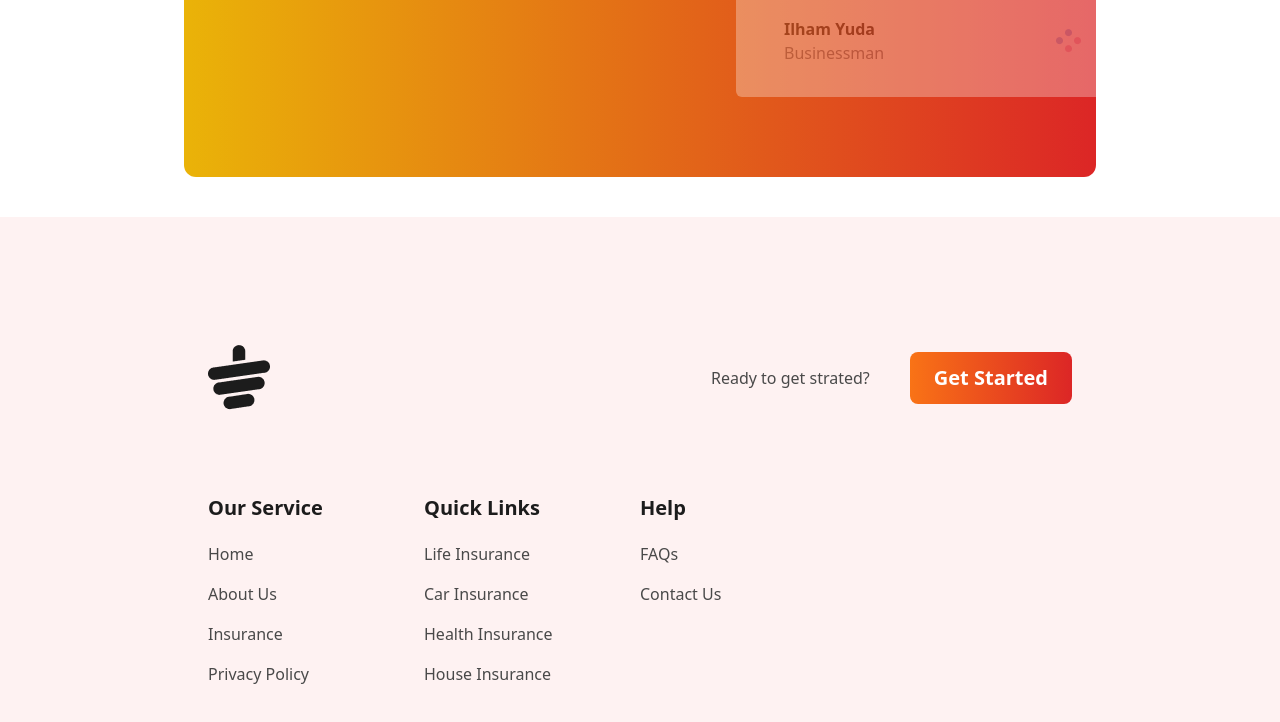
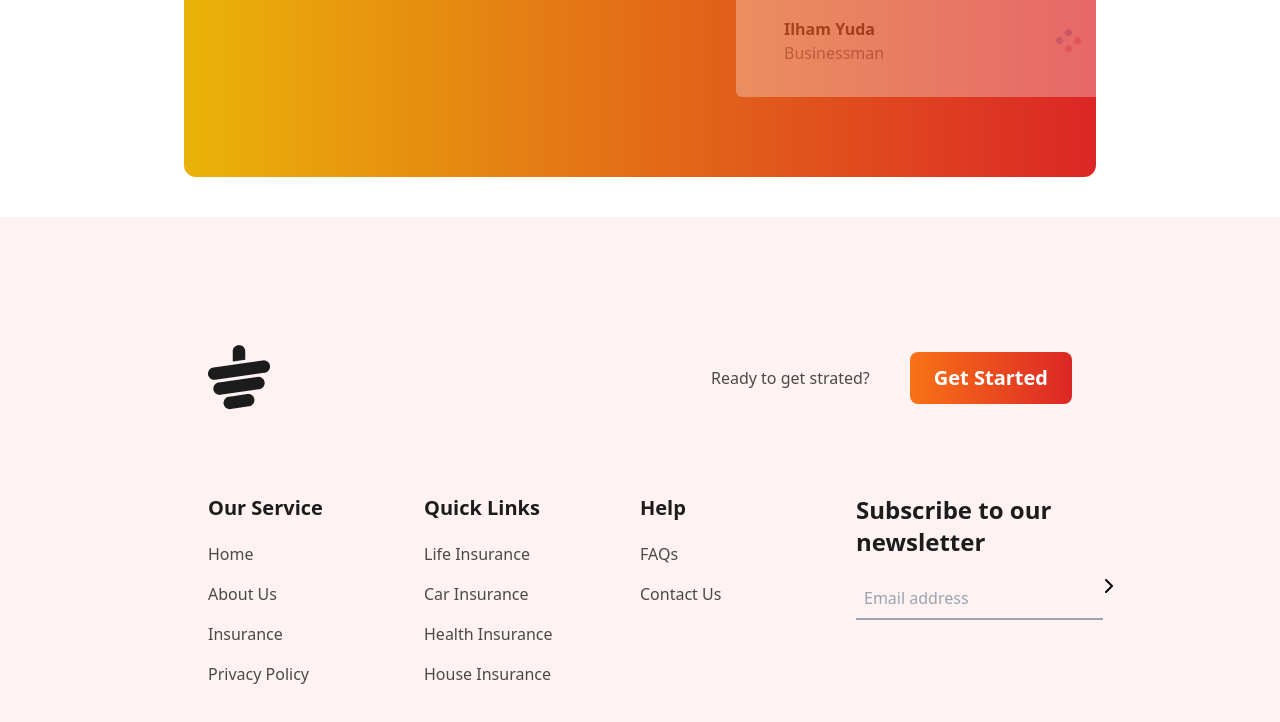
Before and after one commit to jobaied24/tea-house, a plain HTML site: page index.html in a window 1280 px wide. Shown: the part 2555-3277 px from the top of the page. Drawn offline with nearby package versions, Linux system fonts and the light colour scheme.

Commit message:
added style in footer

```diff
--- a/index.html
+++ b/index.html
@@ -303,7 +303,13 @@
          </div>
 
          <!-- column-4 -->
-
+        <div>
+          <h3 class="font-semibold my-5 text-2xl text-[#1C1C1C]">Subscribe to our newsletter</h3>
+          <div class="flex">
+            <input class="p-2 bg-transparent border-b-2 border-gray-400 "type="email" placeholder="Email address" name="" id="">
+            <i class="fa-solid fa-chevron-right"></i>
+          </div>
+        </div>
        </div>
 
 
```
